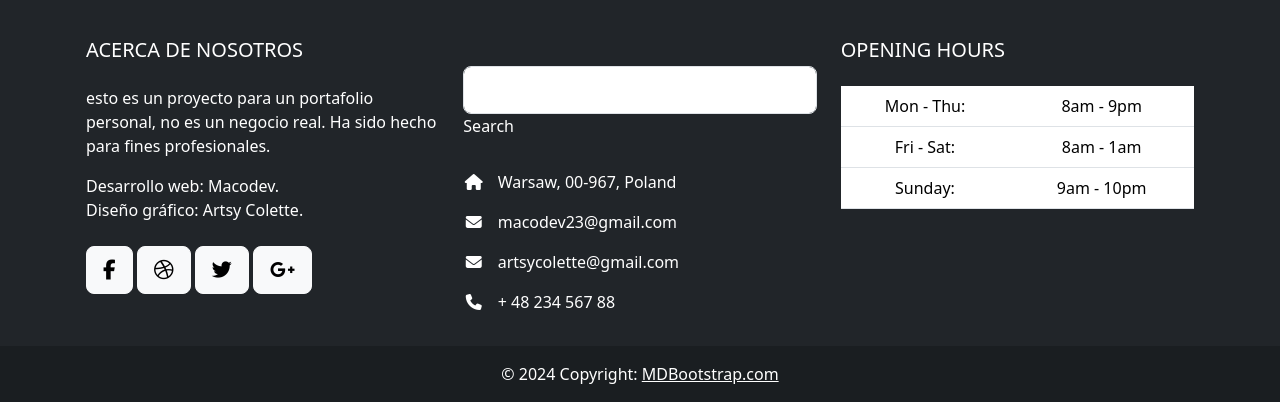
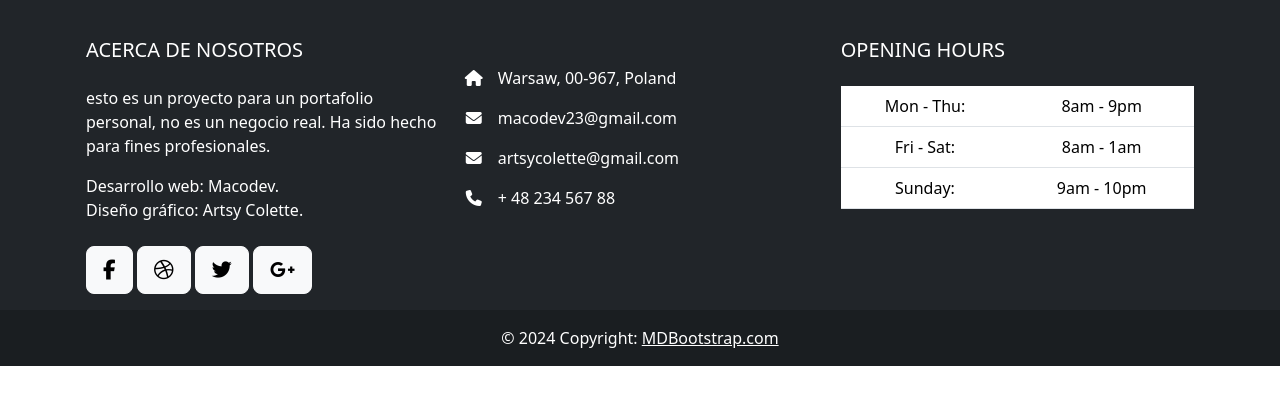
Before and after one commit to macodevep/Shackburguer.Macodev.github.io, a plain HTML site: page index.html in a window 1280 px wide. Shown: the part 1825-2227 px from the top of the page. After the commit the page ends 2191 px from the top, so only its background shows below. Drawn offline with nearby package versions, Linux system fonts and the light colour scheme.

Commit message:
Update index.html

```diff
--- a/index.html
+++ b/index.html
@@ -17,20 +17,6 @@
           <button class="navbar-toggler" type="button" data-bs-toggle="collapse" data-bs-target="#navbarNav" aria-controls="navbarNav" aria-expanded="false" aria-label="Toggle navigation">
             <span class="navbar-toggler-icon"></span>
           </button>
-
-       <!--   <form class=" input-group w-50 ms-3">
-            <input
-              type="search"
-              class="form-control rounded"
-              placeholder="Search"
-              aria-label="Search"
-              aria-describedby="search-addon"
-            />
-            <span class="input-group-text border-0" id="search-addon">
-              <i class="fas fa-search"></i>
-            </span>
-          </form>
--->
           <div class="collapse navbar-collapse" id="navbarNav">
             <ul class="navbar-nav ms-auto">
               <li class="nav-item">
@@ -63,8 +49,7 @@
         <div class="container-header">
             <div class="col-12">
                 <img  src="/img/image_2024-09-04_16-13-08.png" class="img-fluid" alt="header">
-            </div>
-
+        </div>
       </div>
 
       <!--Carrusel-->
@@ -133,11 +118,6 @@
           <div class="col-lg-4 col-md-6 mb-4 mb-md-0">
             <h5 class="text-uppercase mb-4 pb-1"></h5>
 
-            <div class="form-outline form-white mb-4">
-              <input type="text" id="formControlLg" class="form-control form-control-lg" />
-              <label class="form-label" for="formControlLg">Search</label>
-            </div>
-
             <ul class="fa-ul" style="margin-left: 1.65em;">
               <li class="mb-3">
                 <span class="fa-li"><i class="fas fa-home"></i></span><span class="ms-2">Warsaw, 00-967, Poland</span>
@@ -191,21 +171,6 @@
     </footer>
 
   </div>
-  <!-- End of .container -->
-      <!--Ejemplo-->
-
-      <!--<div class="container-fluid bg-light py-5 text-center" >
-        <div class="row">
-            <div class="col-sm-6 col-md-4 col-lg-">1</div>
-            <div class="col-sm-6 col-md-4 col-lg-">1</div>
-            <div class="col-sm-6 col-md-4 col-lg-">1</div>
-            <div class="col-sm-6 col-md-4 col-lg-">1</div>
-            <div class="col-sm-6 col-md-4 col-lg-">1</div>
-            <div class="col-sm-6 col-md-4 col-lg-">1</div>
-        </div>
-      </div>
--->
-
-      <script src="https://cdn.jsdelivr.net/npm/bootstrap@5.3.3/dist/js/bootstrap.bundle.min.js" integrity="sha384-YvpcrYf0tY3lHB60NNkmXc5s9fDVZLESaAA55NDzOxhy9GkcIdslK1eN7N6jIeHz" crossorigin="anonymous"></script>
+<script src="https://cdn.jsdelivr.net/npm/bootstrap@5.3.3/dist/js/bootstrap.bundle.min.js" integrity="sha384-YvpcrYf0tY3lHB60NNkmXc5s9fDVZLESaAA55NDzOxhy9GkcIdslK1eN7N6jIeHz" crossorigin="anonymous"></script>
 </body>
 </html>
```
